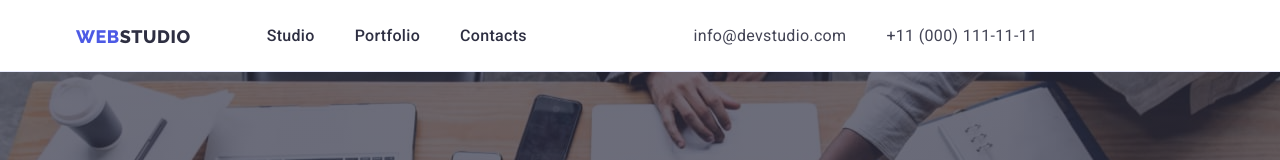
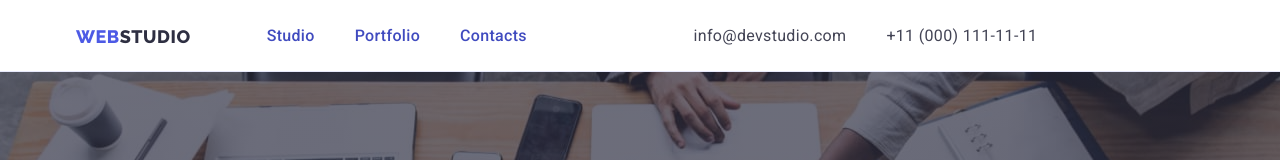
Before and after one commit to klaudiaszpigun/goit-markup-hw-05, a plain HTML site: page index.html in a window 1280 px wide. Shown: the top 160 px of the page. Drawn offline with nearby package versions, Linux system fonts and the light colour scheme.

Commit message:
Update styles.css

```diff
--- a/css/styles.css
+++ b/css/styles.css
@@ -99,7 +99,7 @@ img {
     line-height: 1.5;
     letter-spacing: 0.02em;
     position: relative;
-
+    color: var(--OCEAN);
 }
 .list-studio:hover {
     color: var(--OCEAN);
```
